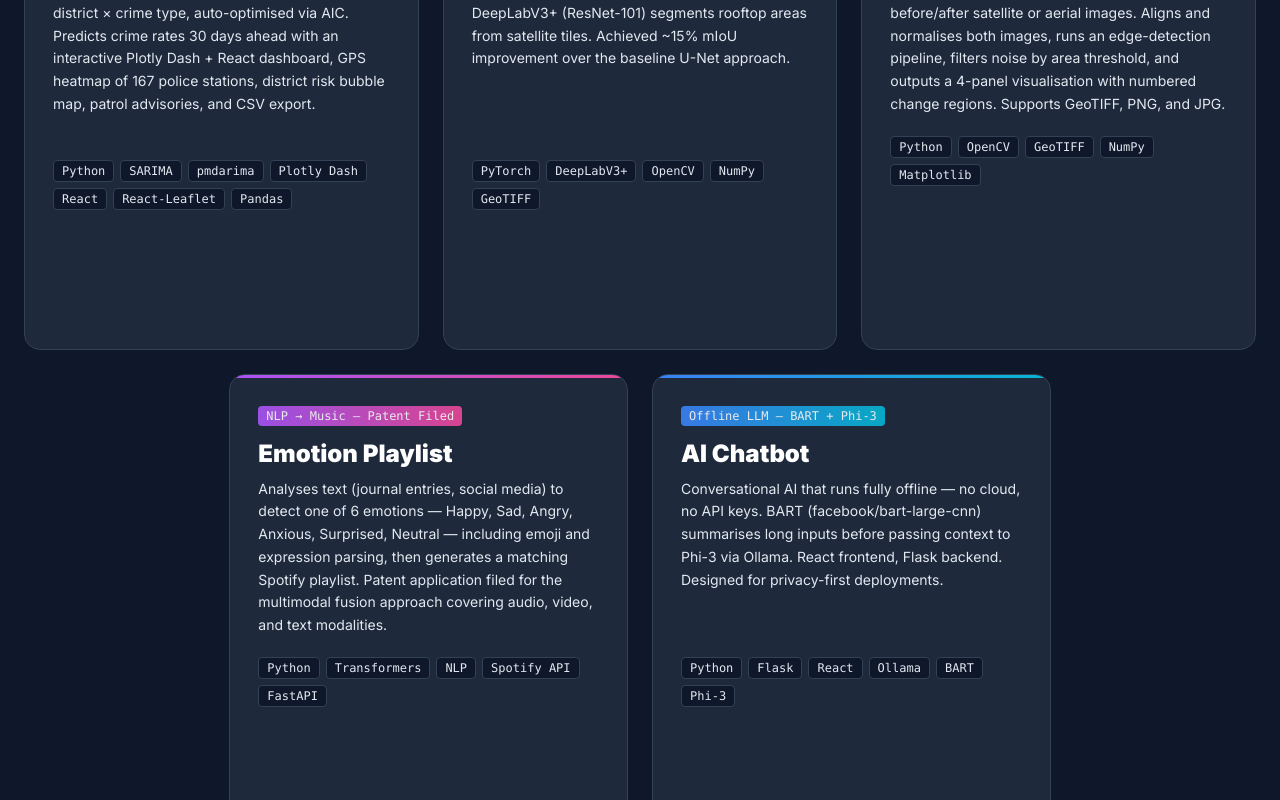
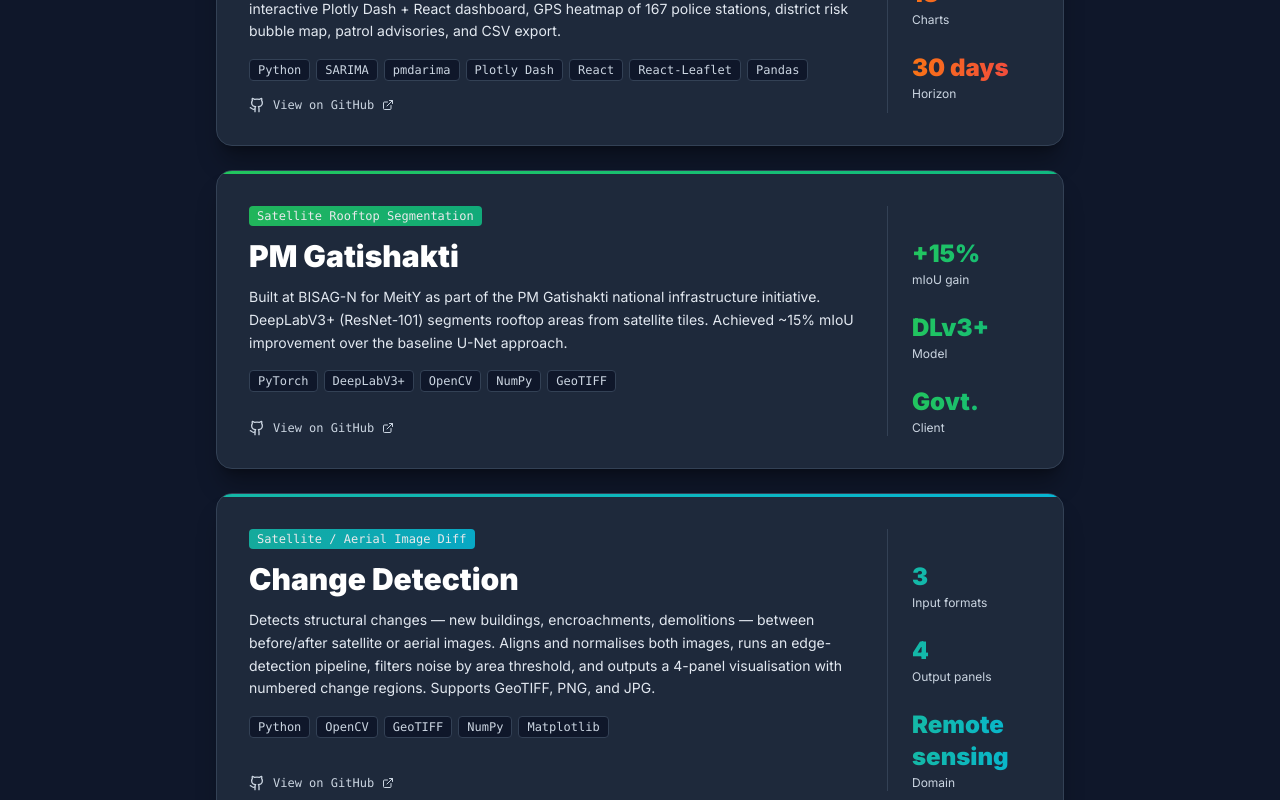
Before and after one commit to shivamshukla-exe/portfolio, a React (Vite) app: page / in a window 1280 px wide. Shown: the part 5300-6100 px from the top of the page. Built offline with nearby package versions, Linux system fonts and the light colour scheme.

Commit message:
stacked scroll cards for projects section

```diff
--- a/src/components/AdvancedProjects.tsx
+++ b/src/components/AdvancedProjects.tsx
@@ -1,5 +1,9 @@
 import { useEffect, useRef, useState } from 'react';
 import { Github, ExternalLink } from 'lucide-react';
+import gsap from 'gsap';
+import { ScrollTrigger } from 'gsap/ScrollTrigger';
+
+gsap.registerPlugin(ScrollTrigger);
 
 interface Project {
   title: string;
@@ -84,62 +88,55 @@ const projects: Project[] = [
   },
 ];
 
+// Config for the stacked effect
+const CARD_TOP_OFFSET = 80;   // first card sticks at this px from top
+const CARD_INCREMENT  = 30;   // each subsequent card sticks 30px further down
+const SCALE_SHRINK    = 0.04; // how much each card shrinks when "behind"
+
 export default function AdvancedProjects() {
+  const sectionRef = useRef<HTMLDivElement>(null);
+  const cardEls    = useRef<(HTMLDivElement | null)[]>([]);
   const [hoveredIndex, setHoveredIndex] = useState<number | null>(null);
-  const containerRef = useRef<HTMLDivElement>(null);
-  const [mousePos, setMousePos] = useState({ x: 0, y: 0 });
-  const cardRefs = useRef<(HTMLDivElement | null)[]>([]);
-  const [visibleCards, setVisibleCards] = useState<boolean[]>(projects.map(() => false));
 
+  // GSAP ScrollTrigger — scale + dim cards as they get scrolled past
   useEffect(() => {
-    const handleMouseMove = (e: MouseEvent) => {
-      const rect = containerRef.current?.getBoundingClientRect();
-      if (rect) setMousePos({ x: e.clientX - rect.left, y: e.clientY - rect.top });
-    };
-    window.addEventListener('mousemove', handleMouseMove);
-    return () => window.removeEventListener('mousemove', handleMouseMove);
-  }, []);
+    const triggers: ScrollTrigger[] = [];
 
-  useEffect(() => {
-    const observers = cardRefs.current.map((card, i) => {
-      if (!card) return null;
-      const obs = new IntersectionObserver(
-        ([entry]) => {
-          if (entry.isIntersecting) {
-            setTimeout(() => {
-              setVisibleCards(prev => {
-                const next = [...prev];
-                next[i] = true;
-                return next;
+    cardEls.current.forEach((card, i) => {
+      if (!card || i === projects.length - 1) return; // last card doesn't shrink
+
+      const tl = gsap.timeline({
+        scrollTrigger: {
+          trigger: card,
+          start: `top ${CARD_TOP_OFFSET + i * CARD_INCREMENT}px`,
+          endTrigger: cardEls.current[i + 1]!,
+          end: `top ${CARD_TOP_OFFSET + (i + 1) * CARD_INCREMENT}px`,
+          scrub: 0.4,
+          // pin: false — we rely on sticky
+        },
       });
-            }, i * 120);
-          }
-        },
-        { threshold: 0.08 }
-      );
-      obs.observe(card);
-      return obs;
+
+      tl.to(card, {
+        scale: 1 - SCALE_SHRINK,
+        opacity: 0.6,
+        filter: 'brightness(0.7)',
+        ease: 'none',
       });
-    return () => observers.forEach(o => o?.disconnect());
+
+      if (tl.scrollTrigger) triggers.push(tl.scrollTrigger);
+    });
+
+    return () => triggers.forEach(t => t.kill());
   }, []);
 
   return (
     <section
       id="projects"
-      ref={containerRef}
-      className="relative py-24 px-6 bg-slate-900 overflow-hidden"
+      ref={sectionRef}
+      className="relative bg-slate-900 overflow-visible"
     >
-      {/* ambient cursor glow */}
-      <div className="absolute inset-0 opacity-20 pointer-events-none">
-        <div
-          className="absolute w-[500px] h-[500px] bg-blue-500/10 rounded-full blur-3xl transition-all duration-700"
-          style={{ left: `${mousePos.x}px`, top: `${mousePos.y}px`, transform: 'translate(-50%, -50%)' }}
-        />
-      </div>
-
-      <div className="max-w-7xl mx-auto relative z-10">
-        {/* heading */}
-        <div className="mb-16">
+      {/* heading — not sticky */}
+      <div className="max-w-4xl mx-auto px-6 pt-24 pb-12">
         <h2 className="text-5xl md:text-7xl font-black text-white mb-4">Projects</h2>
         <div className="w-16 h-1 bg-blue-500 mb-4" />
         <p className="text-slate-200">
@@ -147,117 +144,60 @@ export default function AdvancedProjects() {
         </p>
       </div>
 
-        {/* top row — 3 cards */}
-        <div className="grid md:grid-cols-3 gap-6 mb-6">
-          {projects.slice(0, 3).map((project, index) => (
-            <ProjectCard
+      {/* card stack area — tall enough to allow scroll through all cards */}
+      <div className="max-w-4xl mx-auto px-6 pb-24 relative">
+        {projects.map((project, index) => (
+          <div
             key={index}
-              project={project}
-              index={index}
-              hovered={hoveredIndex === index}
-              visible={visibleCards[index]}
-              cardRef={el => { cardRefs.current[index] = el; }}
-              onEnter={() => setHoveredIndex(index)}
-              onLeave={() => setHoveredIndex(null)}
-            />
-          ))}
-        </div>
+            ref={el => { cardEls.current[index] = el; }}
+            className="sticky mb-6 will-change-transform origin-top"
+            style={{
+              top: `${CARD_TOP_OFFSET + index * CARD_INCREMENT}px`,
+              zIndex: index + 1,
+            }}
+            onMouseEnter={() => setHoveredIndex(index)}
+            onMouseLeave={() => setHoveredIndex(null)}
+          >
+            <div className={`
+              relative rounded-2xl overflow-hidden
+              bg-slate-800 border border-slate-700
+              shadow-xl shadow-black/30
+              transition-shadow duration-300
+              ${hoveredIndex === index ? 'shadow-2xl shadow-blue-500/10' : ''}
+            `}>
+              {/* accent bar */}
+              <div className={`h-[3px] w-full bg-gradient-to-r ${project.gradient}`} />
 
-        {/* bottom row — 2 cards centred */}
-        <div className="grid md:grid-cols-2 gap-6 md:w-2/3 mx-auto">
-          {projects.slice(3).map((project, i) => {
-            const index = i + 3;
-            return (
-              <ProjectCard
-                key={index}
-                project={project}
-                index={index}
-                hovered={hoveredIndex === index}
-                visible={visibleCards[index]}
-                cardRef={el => { cardRefs.current[index] = el; }}
-                onEnter={() => setHoveredIndex(index)}
-                onLeave={() => setHoveredIndex(null)}
-              />
-            );
-          })}
-        </div>
-      </div>
-    </section>
-  );
-}
-
-interface CardProps {
-  project: Project;
-  index: number;
-  hovered: boolean;
-  visible: boolean;
-  cardRef: (el: HTMLDivElement | null) => void;
-  onEnter: () => void;
-  onLeave: () => void;
-}
-
-function ProjectCard({ project, index, hovered, visible, cardRef, onEnter, onLeave }: CardProps) {
-  return (
-    <div
-      ref={cardRef}
-      className={`relative rounded-2xl overflow-hidden cursor-pointer group bg-slate-800 border border-slate-700 transition-all duration-700 flex flex-col ${
-        visible ? 'opacity-100 translate-y-0' : 'opacity-0 translate-y-10'
-      }`}
-      onMouseEnter={onEnter}
-      onMouseLeave={onLeave}
-    >
-      {/* top accent bar */}
-      <div className={`h-[3px] w-full bg-gradient-to-r ${project.gradient} flex-shrink-0`} />
-
-      <div className="p-7 flex flex-col flex-1">
-        {/* subtitle badge */}
+              <div className="p-7 md:p-8 flex flex-col md:flex-row gap-6">
+                {/* left: content */}
+                <div className="flex-1 flex flex-col">
                   <span className={`inline-block self-start text-xs font-mono px-2 py-0.5 rounded mb-3 text-white bg-gradient-to-r ${project.gradient} opacity-90`}>
                     {project.subtitle}
                   </span>
 
-        {/* title */}
-        <h3 className="text-2xl font-black text-white mb-2 group-hover:text-blue-300 transition-colors duration-300">
+                  <h3 className="text-2xl md:text-3xl font-black text-white mb-3 group-hover:text-blue-300 transition-colors">
                     {project.title}
                   </h3>
 
-        {/* description */}
-        <p className="text-slate-200 text-sm leading-relaxed mb-5 flex-1">
+                  <p className="text-slate-200 text-sm leading-relaxed mb-4">
                     {project.description}
                   </p>
 
-        {/* tech tags */}
-        <div className="flex flex-wrap gap-1.5 mb-5">
+                  {/* tags */}
+                  <div className="flex flex-wrap gap-1.5 mb-4">
                     {project.tags.map(tag => (
-            <span key={tag} className="text-xs font-mono px-2 py-0.5 bg-slate-900 text-slate-200 rounded border border-slate-700">
+                      <span key={tag} className="text-xs font-mono px-2 py-0.5 bg-slate-900 text-slate-300 rounded border border-slate-700">
                         {tag}
                       </span>
                     ))}
                   </div>
 
-        {/* stats — fade in on hover */}
-        <div
-          className={`grid grid-cols-3 gap-3 border-t border-slate-700 pt-4 mb-4 transition-all duration-300 ${
-            hovered ? 'opacity-100 translate-y-0' : 'opacity-0 translate-y-2 pointer-events-none'
-          }`}
-        >
-          {project.stats.map((stat, i) => (
-            <div key={i} className="text-center">
-              <p className={`text-base font-black bg-gradient-to-r ${project.gradient} bg-clip-text text-transparent`}>
-                {stat.value}
-              </p>
-              <p className="text-xs text-slate-300 mt-0.5">{stat.label}</p>
-            </div>
-          ))}
-        </div>
-
-        {/* GitHub link — fade in on hover */}
+                  {/* github */}
                   <a
                     href={project.github}
                     target="_blank"
                     rel="noopener noreferrer"
-          className={`flex items-center gap-2 text-slate-200 hover:text-white transition-all duration-200 ${
-            hovered ? 'opacity-100' : 'opacity-0 pointer-events-none'
-          }`}
+                    className="inline-flex items-center gap-2 text-slate-300 hover:text-white transition-colors mt-auto"
                     onClick={e => e.stopPropagation()}
                   >
                     <Github className="w-4 h-4" />
@@ -266,12 +206,29 @@ function ProjectCard({ project, index, hovered, visible, cardRef, onEnter, onLea
                   </a>
                 </div>
 
-      {/* hover border glow */}
+                {/* right: stats panel */}
+                <div className="flex flex-row md:flex-col gap-4 md:gap-6 md:w-36 justify-center md:justify-start md:pt-8 md:border-l md:border-slate-700 md:pl-6">
+                  {project.stats.map((stat, i) => (
+                    <div key={i} className="text-center md:text-left">
+                      <p className={`text-xl md:text-2xl font-black bg-gradient-to-r ${project.gradient} bg-clip-text text-transparent`}>
+                        {stat.value}
+                      </p>
+                      <p className="text-xs text-slate-300 mt-0.5">{stat.label}</p>
+                    </div>
+                  ))}
+                </div>
+              </div>
+
+              {/* hover glow border */}
               <div
                 className={`absolute inset-0 border-2 rounded-2xl pointer-events-none transition-all duration-300 ${
-          hovered ? 'border-blue-500/40' : 'border-transparent'
+                  hoveredIndex === index ? 'border-blue-500/40' : 'border-transparent'
                 }`}
               />
             </div>
+          </div>
+        ))}
+      </div>
+    </section>
   );
 }
```
Lines whose indentation alone changed are shown as unchanged.
